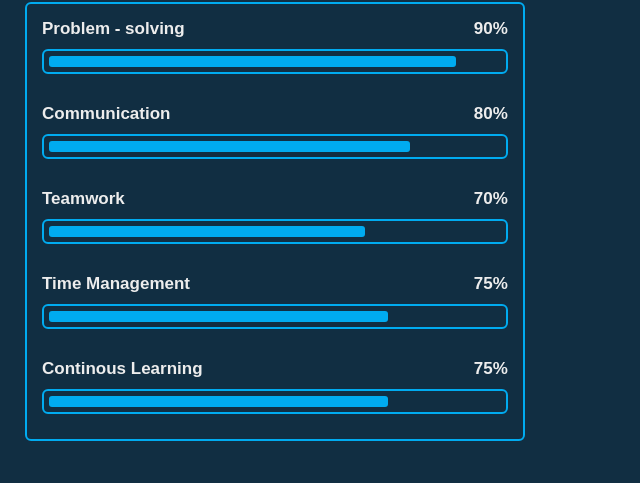
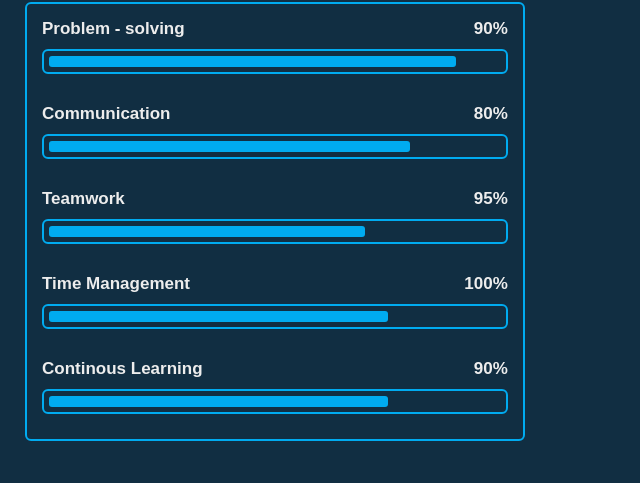
Before and after one commit to Billionaire-Developer/Billionaire.Developer, a plain HTML site: page index.html in a window 1280 px wide. Shown: the part 3276-3759 px from the top of the page, 640-1280 px from the left. Drawn offline with nearby package versions, Linux system fonts and the light colour scheme.

Commit message:
Update index.html

```diff
--- a/index.html
+++ b/index.html
@@ -214,15 +214,15 @@
                             <div class="bar"><span></span></div>
                         </div>
                         <div class="progress">
-                            <h3>Teamwork <span>70%</span></h3>
+                            <h3>Teamwork <span>95%</span></h3>
                             <div class="bar"><span></span></div>
                         </div>
                         <div class="progress">
-                            <h3>Time Management <span>75%</span></h3>
+                            <h3>Time Management <span>100%</span></h3>
                             <div class="bar"><span></span></div>
                         </div>
                         <div class="progress">
-                            <h3>Continous Learning <span>75%</span></h3>
+                            <h3>Continous Learning <span>90%</span></h3>
                             <div class="bar"><span></span></div>
                         </div>
                     </div>
```
